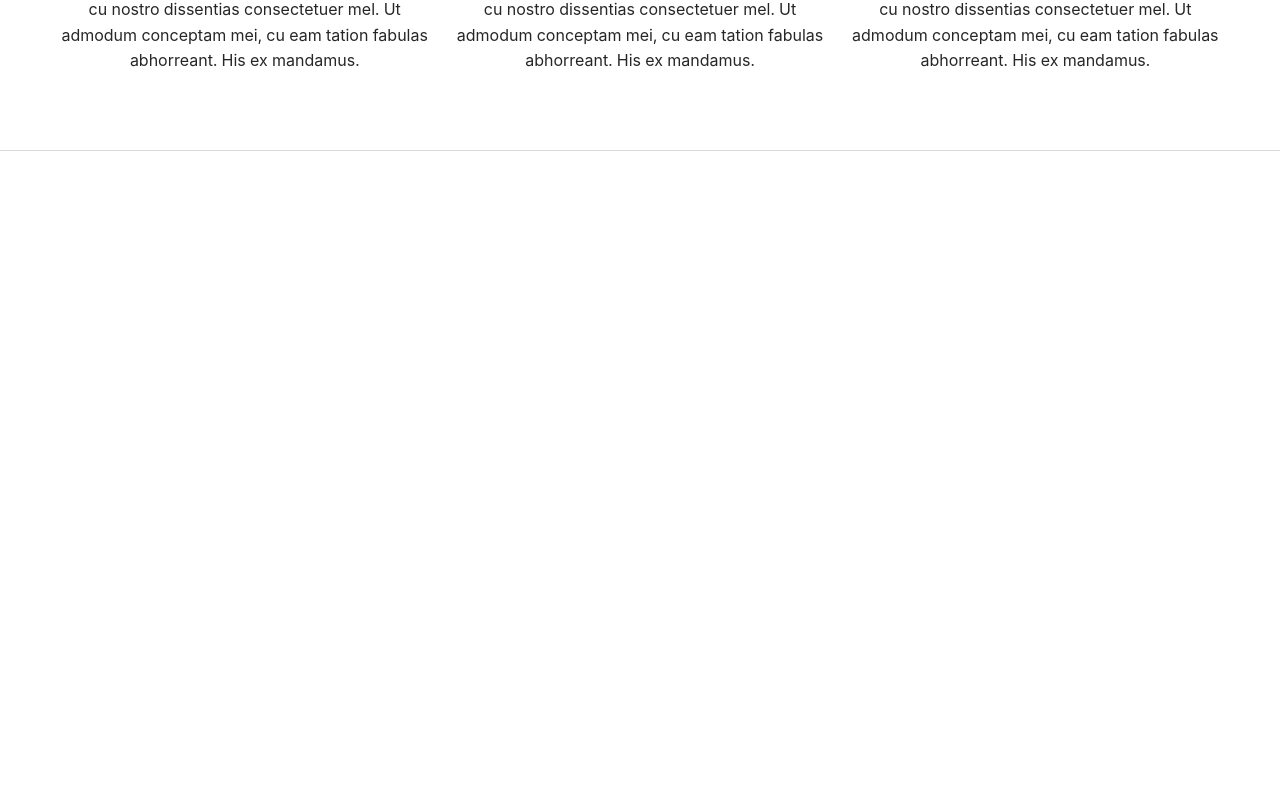
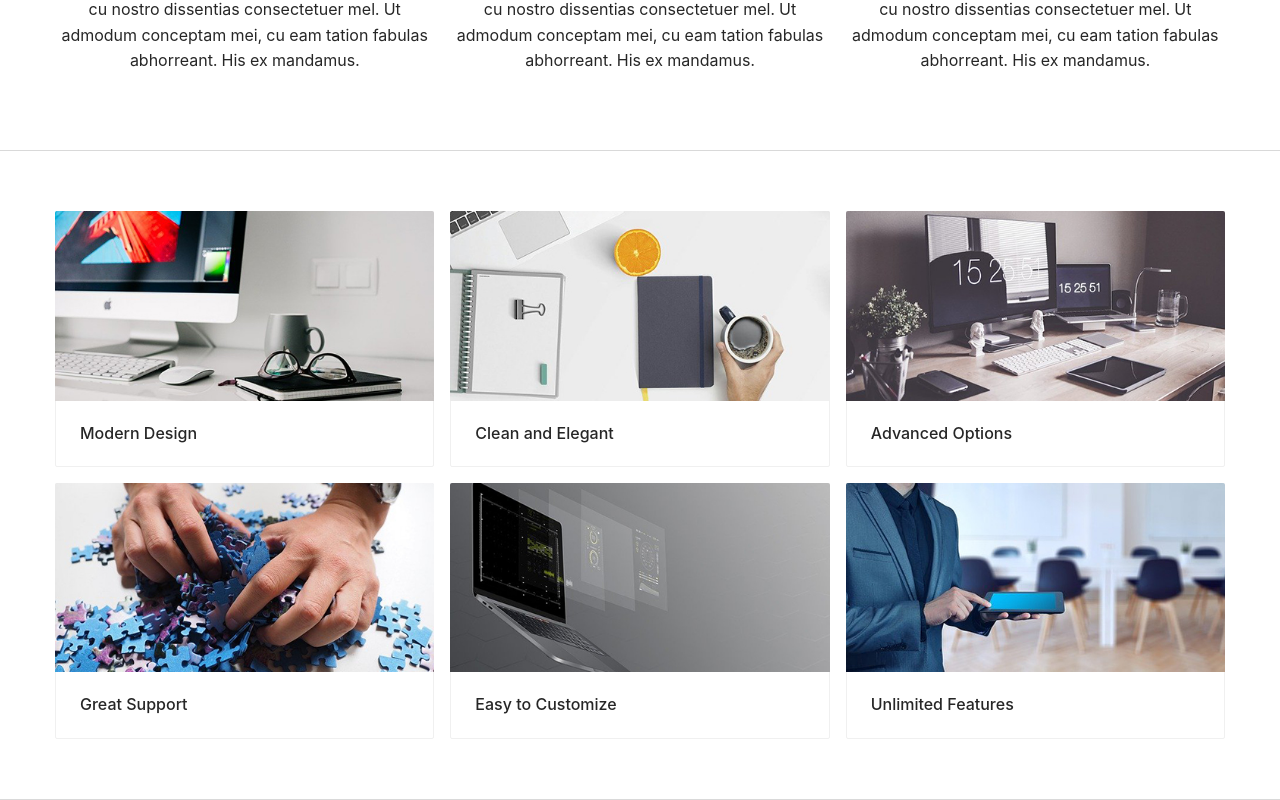
Before and after one commit to SoneThaya/ant-design-marketing-page, a React (Create React App) app: page / in a window 1280 px wide. Shown: the part 1242-2042 px from the top of the page. Before the commit the page ends 1393 px from the top, so only its background shows below. Built offline with nearby package versions, Linux system fonts and the light colour scheme.

Commit message:
created feature components, added card and images

```diff
--- /dev/null
+++ b/src/components/common/home/feature.js
@@ -0,0 +1,72 @@
+import React from 'react';
+import { Row, Col, Card } from 'antd';
+
+import image1 from '../../../assets/images/modern-design.jpg';
+import image2 from '../../../assets/images/clean-design.jpg';
+import image3 from '../../../assets/images/great-support.jpg';
+import image4 from '../../../assets/images/easy-customise.jpg';
+import image5 from '../../../assets/images/unlimited-features.jpg';
+import image6 from '../../../assets/images/advanced-option.jpg';
+
+const { Meta } = Card;
+
+const AppFeature = () => {
+  return (
+    <div className="block featureBlock bg-gray">
+      <div className="container-fluid">
+        <Row gutter={[16, 16]}>
+          <Col span={8}>
+            <Card
+              hoverable
+              cover={<img alt="modern design" src={image1} />}
+            >
+              <Meta title="Modern Design" />
+            </Card>
+          </Col>
+          <Col span={8}>
+            <Card
+              hoverable
+              cover={<img alt="clean and elegant" src={image2} />}
+            >
+              <Meta title="Clean and Elegant" />
+            </Card>
+          </Col>
+          <Col span={8}>
+            <Card
+              hoverable
+              cover={<img alt="Advanced Options" src={image3} />}
+            >
+              <Meta title="Advanced Options" />
+            </Card>
+          </Col>
+          <Col span={8}>
+            <Card
+              hoverable
+              cover={<img alt="Great Support" src={image4} />}
+            >
+              <Meta title="Great Support" />
+            </Card>
+          </Col>
+          <Col span={8}>
+            <Card
+              hoverable
+              cover={<img alt="Easy to customize" src={image5} />}
+            >
+              <Meta title="Easy to Customize" />
+            </Card>
+          </Col>
+          <Col span={8}>
+            <Card
+              hoverable
+              cover={<img alt="unlimited features" src={image6} />}
+            >
+              <Meta title="Unlimited Features" />
+            </Card>
+          </Col>
+        </Row>
+      </div>
+    </div>
+  )
+}
+
+export default AppFeature
--- a/src/views/home.js
+++ b/src/views/home.js
@@ -1,12 +1,14 @@
 import React from 'react'
 import AppHero from '../components/common/home/hero'
 import AppAbout from '../components/common/home/about'
+import AppFeature from '../components/common/home/feature'
 
 const AppHome = () => {
   return (
     <div className="main">
       <AppHero />
       <AppAbout />
+      <AppFeature />
     </div>
   )
 }
```
